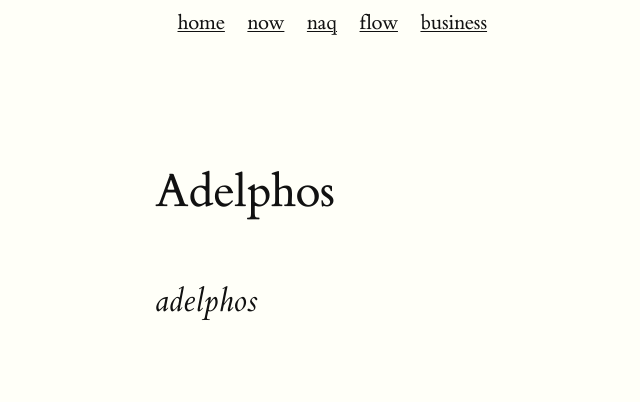
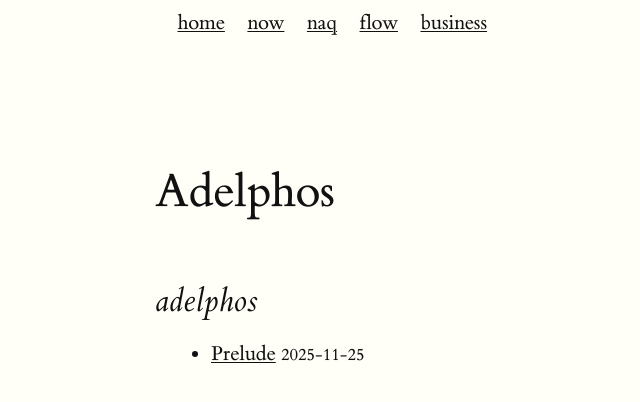
Before and after one commit to pact-wheeler/exp7, a Jekyll site: the page built from tags/adelphos-series.md, in a window 1280 px wide. Shown: the top 402 px of the page, without its empty margins (5-645 px from the left). Built offline with Jekyll 4.4.1, drawn with Linux system fonts in a browser that asks for light colours.

Commit message:
updating series toc

```diff
--- a/_layouts/series.html
+++ b/_layouts/series.html
@@ -3,7 +3,7 @@ layout: default
 ---
 <h2>{{ page.series }}</h2>
 <ul>
-{% assign series_posts = site.posts | where_exp: "post", "post.tags contains page.tag" | sort: 'series_order' %}
+{% assign series_posts = site.posts | where: "series", page.series | sort: 'series_order' %}
 {% for post in series_posts %}
   <li>
     <a href="{{ site.baseurl }}{{ post.url }}">{{ post.title }}</a>
```
